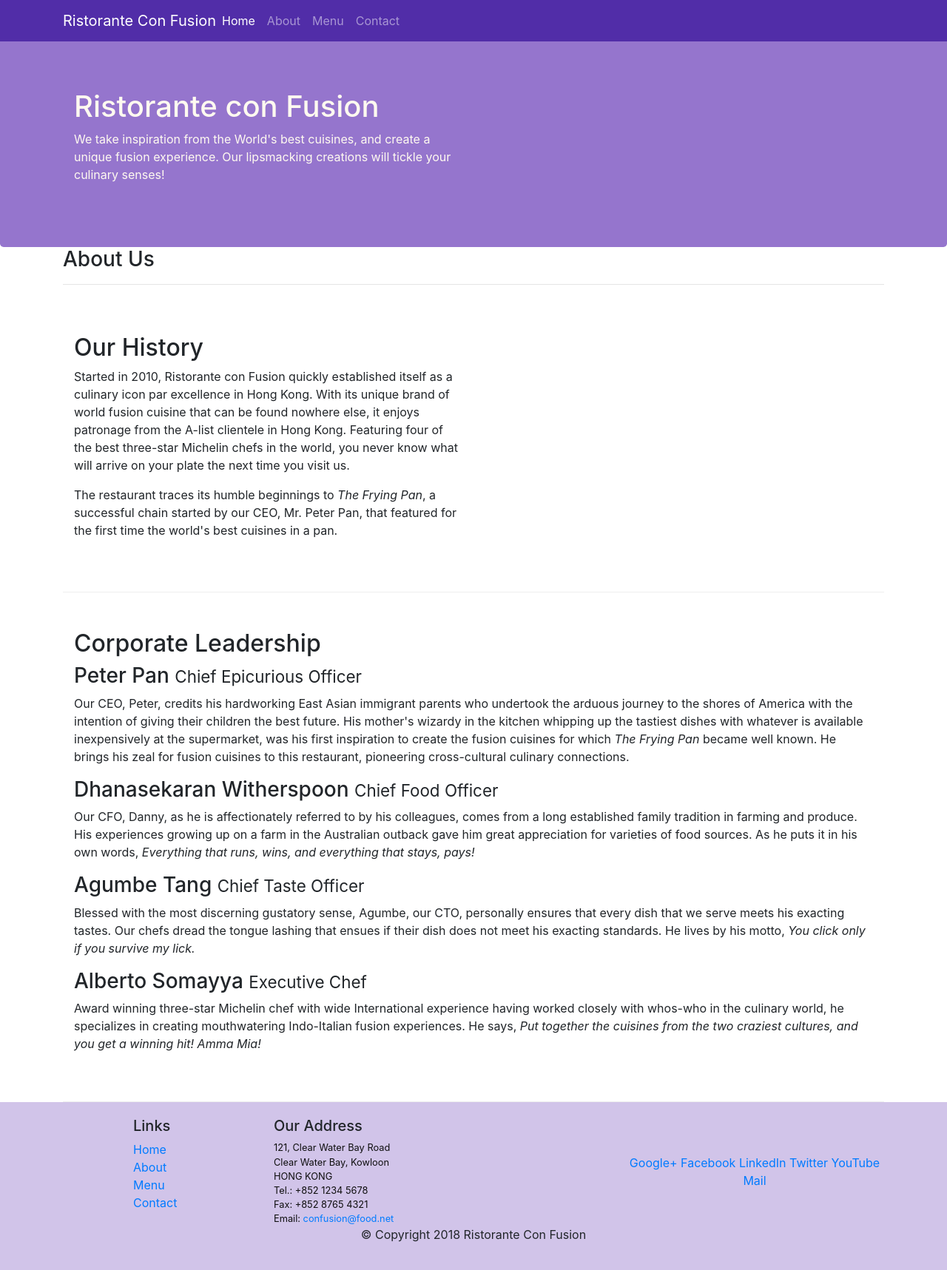
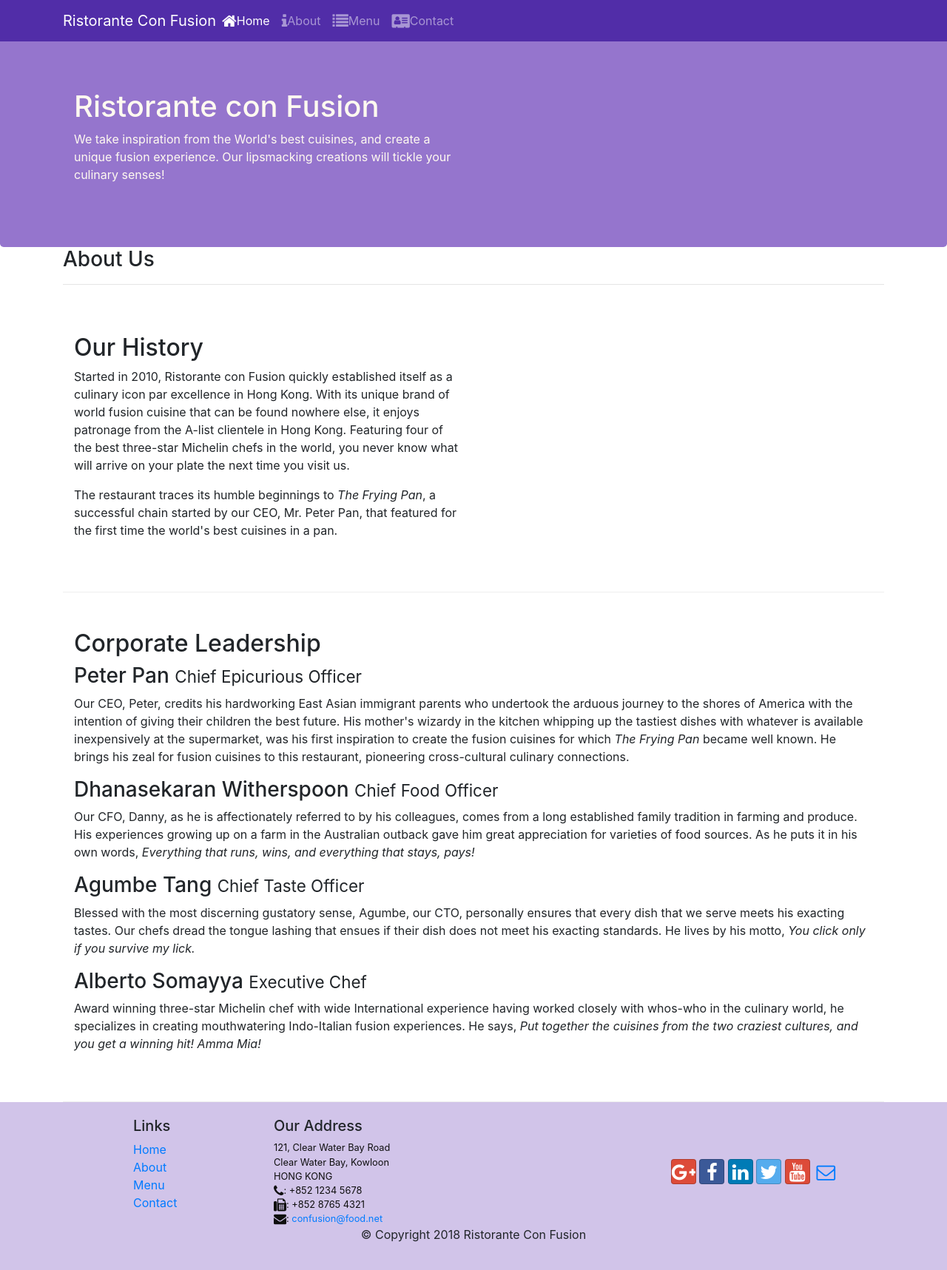
Before and after one commit to Altamash250996/Front-End-Web-UI-Frameworks-and-Tools-Bootstrap-4, a website: page index.html in a window 1280 px wide. Shown: the whole page at 74% size. Drawn offline with nearby package versions, Linux system fonts and the light colour scheme.

Commit message:
Icon Fonts

```diff
--- a/index.html
+++ b/index.html
@@ -11,6 +11,8 @@
 
     <!-- Bootstrap CSS -->
     <link rel="stylesheet" href="node_modules/bootstrap/dist/css/bootstrap.min.css">
+    <link rel="stylesheet" href="node_modules/font-awesome/css/font-awesome.min.css">
+    <link rel="stylesheet" href="node_modules/bootstrap-social/bootstrap-social.css">
     <link href="css/styles.css" rel="stylesheet">
 
 </head>
@@ -25,10 +27,14 @@
             <a class="navbar-brand mr-auto" href="#">Ristorante Con Fusion</a>
             <div class="collapse navbar-collapse" id="Navbar">
                 <ul class="navbar-nav mr-auto">
-                    <li class="nav-item active"><a class="nav-link" href="#">Home</a></li>
-                    <li class="nav-item"><a class="nav-link" href="./about_us.html">About</a></li>
-                    <li class="nav-item"><a class="nav-link" href="#">Menu</a></li>
-                    <li class="nav-item"><a class="nav-link" href="#">Contact</a></li>
+                    <li class="nav-item active"><a class="nav-link" href="#"><span
+                                class="fa fa-home fa-lg"></span>Home</a></li>
+                    <li class="nav-item"><a class="nav-link" href="./about_us.html"><span
+                                class="fa fa-info fa-lg"></span>About</a></li>
+                    <li class="nav-item"><a class="nav-link" href="#"><span class="fa fa-list fa-lg"></span>Menu</a>
+                    </li>
+                    <li class="nav-item"><a class="nav-link" href="#"><span
+                                class="fa fa-address-card fa-lg"></span>Contact</a></li>
                 </ul>
             </div>
         </div>
@@ -126,19 +132,25 @@
                         121, Clear Water Bay Road<br>
                         Clear Water Bay, Kowloon<br>
                         HONG KONG<br>
-                        Tel.: +852 1234 5678<br>
-                        Fax: +852 8765 4321<br>
-                        Email: <a href="mailto:confusion@food.net">confusion@food.net</a>
+                        <i class="fa fa-phone fa-lg"></i>: +852 1234 5678<br>
+                        <i class="fa fa-fax fa-lg"></i>: +852 8765 4321<br>
+                        <i class="fa fa-envelope fa-lg"></i>:
+                        <a href="mailto:confusion@food.net">confusion@food.net</a>
                     </address>
                 </div>
                 <div class="col-12 col-sm-4 align-self-center">
                     <div class="text-center">
-                        <a href="http://google.com/+">Google+</a>
-                        <a href="http://www.facebook.com/profile.php?id=">Facebook</a>
-                        <a href="http://www.linkedin.com/in/">LinkedIn</a>
-                        <a href="http://twitter.com/">Twitter</a>
-                        <a href="http://youtube.com/">YouTube</a>
-                        <a href="mailto:">Mail</a>
+                        <a class="btn btn-social-icon btn-google" href="http://google.com/+"><i
+                                class="fa fa-google-plus"></i></a>
+                        <a class="btn btn-social-icon btn-facebook" href="http://www.facebook.com/profile.php?id="><i
+                                class="fa fa-facebook"></i></a>
+                        <a class="btn btn-social-icon btn-linkedin" href="http://www.linkedin.com/in/"><i
+                                class="fa fa-linkedin"></i></a>
+                        <a class="btn btn-social-icon btn-twitter" href="http://twitter.com/"><i
+                                class="fa fa-twitter"></i></a>
+                        <a class="btn btn-social-icon btn-google" href="http://youtube.com/"><i
+                                class="fa fa-youtube"></i></a>
+                        <a class="btn btn-social-icon" href="mailto:"><i class="fa fa-envelope-o"></i></a>
                     </div>
                 </div>
             </div>
--- a/package.json
+++ b/package.json
@@ -15,6 +15,8 @@
   },
   "dependencies": {
     "bootstrap": "^4.0.0",
+    "bootstrap-social": "^5.1.1",
+    "font-awesome": "^4.7.0",
     "jquery": "^3.1.1",
     "popper.js": "^1.12.9"
   }
```
Also changed, not shown: about_us.html (+29 -17 lines), 1 other file.
